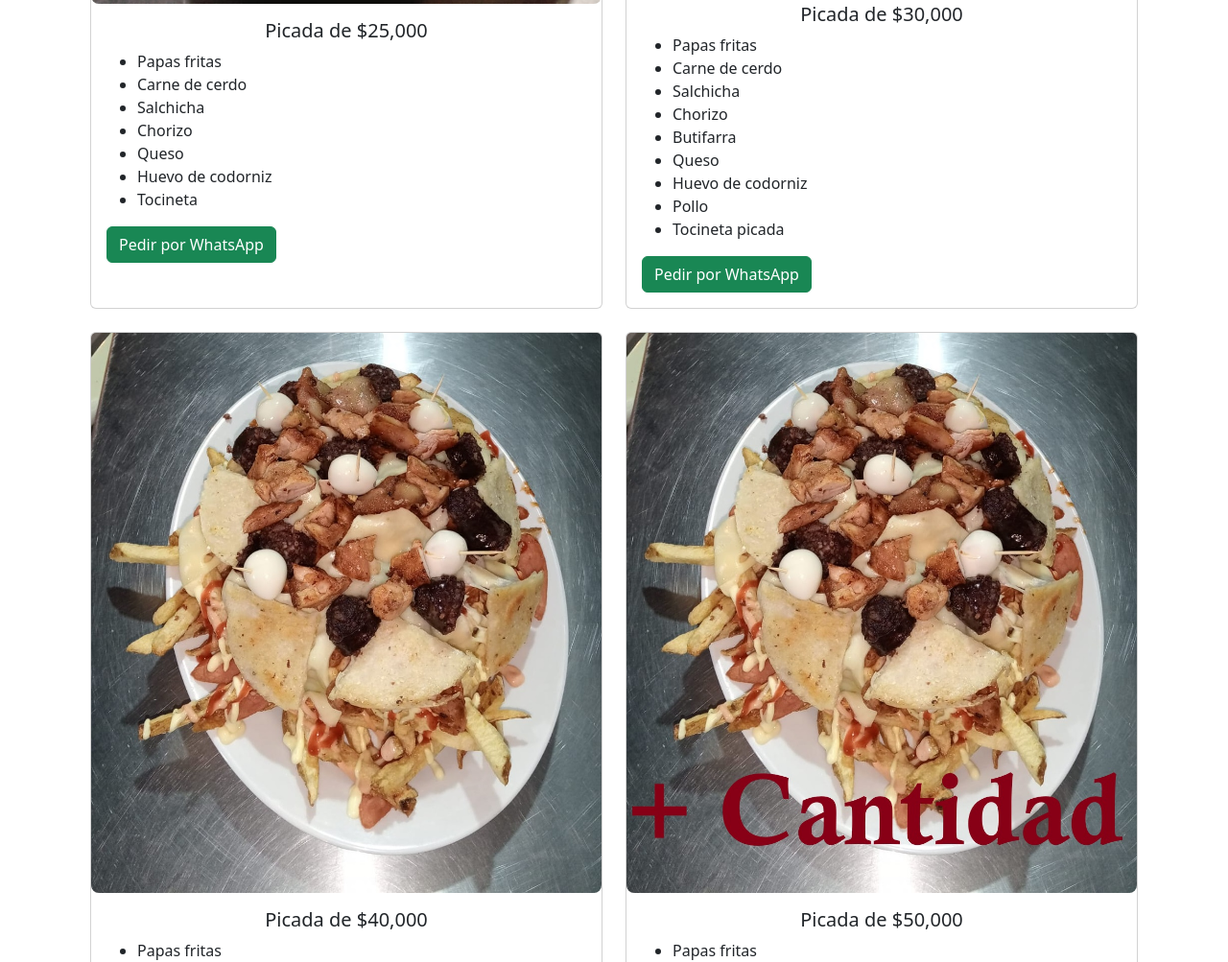
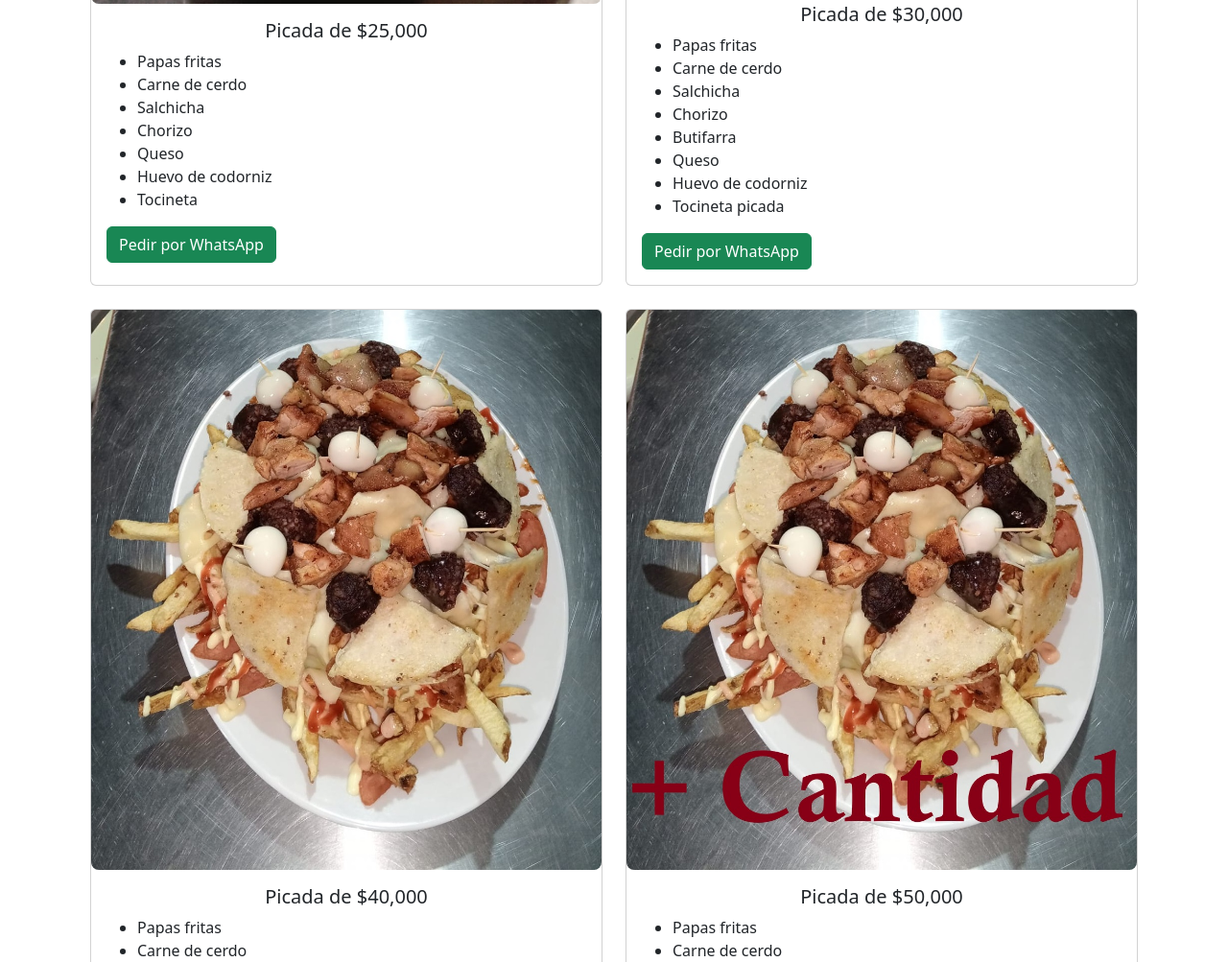
Before and after one commit to donde-el-mocho-nuestro-menu/MenuDeComidasRapidas, a plain HTML site: page picadas.html in a window 1280 px wide. Shown: the part 828-1831 px from the top of the page at 96% size. Drawn offline with nearby package versions, Linux system fonts and the light colour scheme.

Commit message:
Update picadas.html

```diff
--- a/picadas.html
+++ b/picadas.html
@@ -50,7 +50,6 @@
                             <li>Butifarra</li>
                             <li>Queso</li>
                             <li>Huevo de codorniz</li>
-                            <li>Pollo</li>
                             <li>Tocineta picada</li>
                         </ul>
                      <a href="https://wa.me/3054820331?text=Hola,%20quiero%20una%20picada%20de%20$30.000" class="btn btn-success" target="_blank">Pedir por WhatsApp</a>
```
